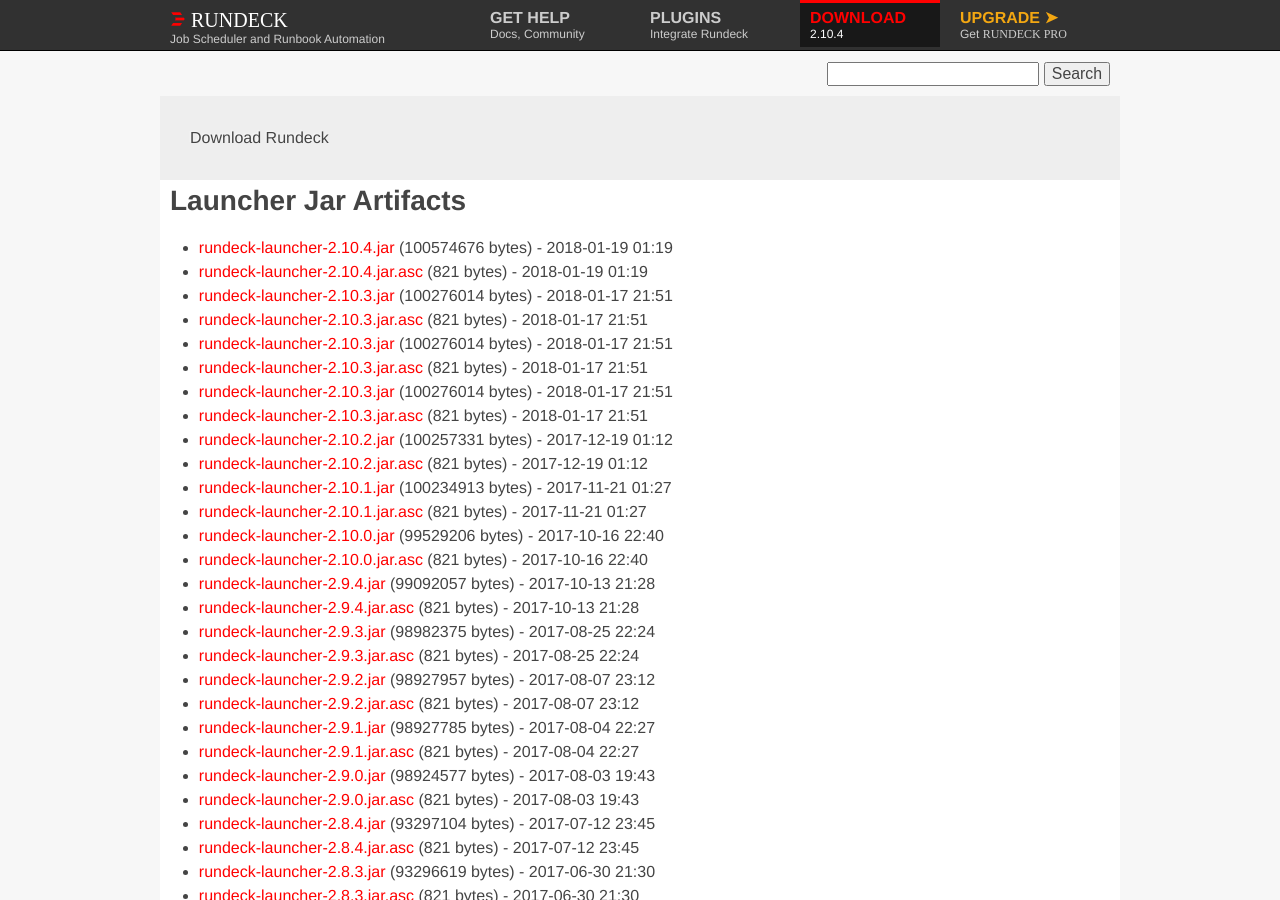
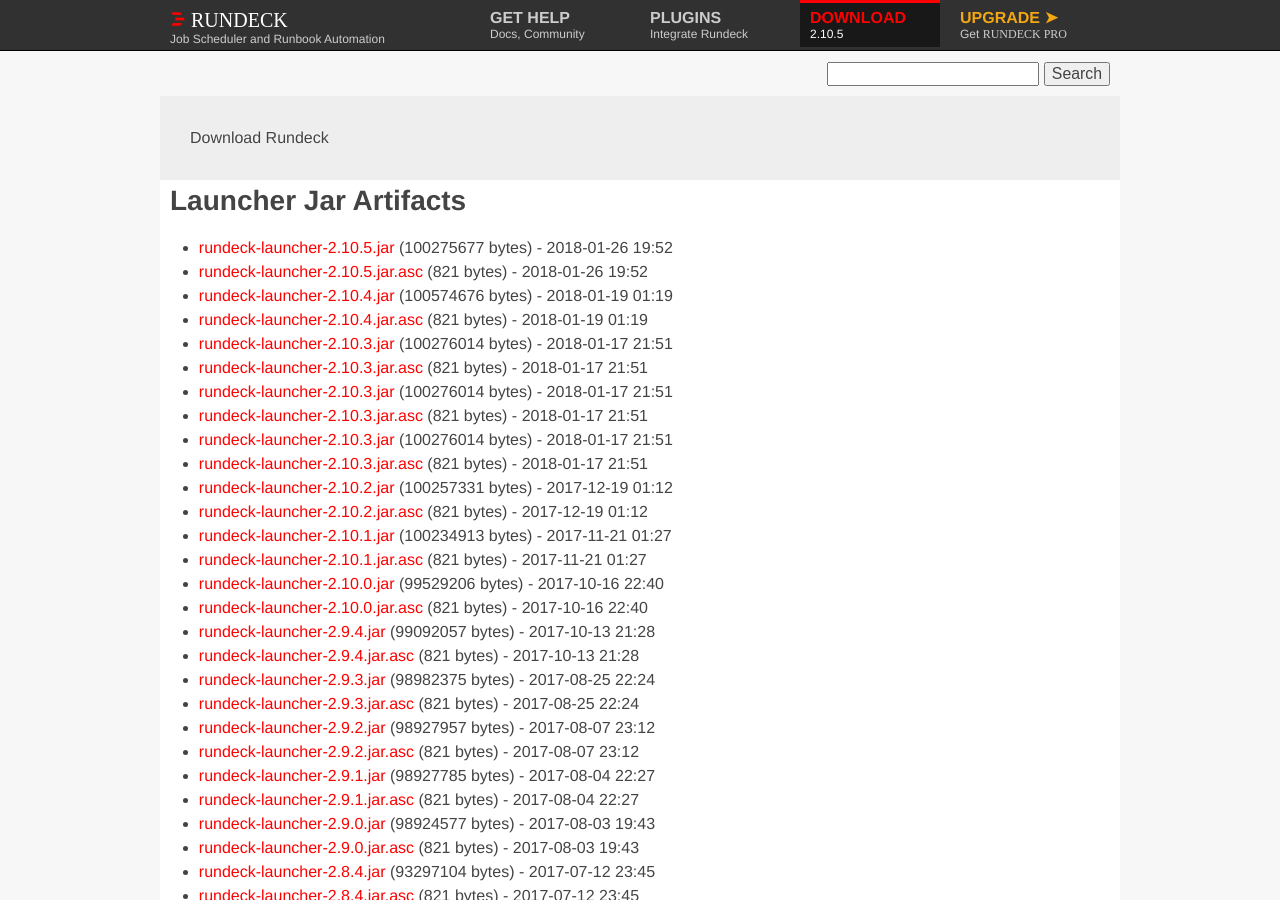
Before and after one commit to rundeck/rundeck-ghpages, a Jekyll site: the page built from download/jar/index.md, in a window 1280 px wide and 900 px high. Built offline with Jekyll 4.4.1, drawn with Linux system fonts in a browser that asks for light colours; nearby versions of some CDN libraries.

Commit message:
Update site to 2.10.5 download links

```diff
--- a/_config.yml
+++ b/_config.yml
@@ -1,18 +1,18 @@
 baseurl: ""
 url: ""
 full_url: "http://www.rundeck.org"
-rd_version: "2.10.4"
-rd_jar_name: "rundeck-launcher-2.10.4.jar"
-rd_jar_sha: "347a4a8e64023d5620573f2a32c81be875a3b20a"
-rd_jar_url: "http://download.rundeck.org/jar/rundeck-launcher-2.10.4.jar"
-rd_jar_size: "100574676"
-rd_deb_name: "rundeck_2.10.4-1-GA_all.deb"
-rd_deb_url: "http://download.rundeck.org/deb/rundeck_2.10.4-1-GA_all.deb"
-rd_deb_sha: "0ebb9161b3b43015dc2b3cfa55f21d703c1dce65"
-rd_deb_size: "111454516"
-rd_zipball: "https://github.com/rundeck/rundeck/zipball/v2.10.4"
-rd_tarball: "https://github.com/rundeck/rundeck/tarball/v2.10.4"
-rd_releasenotes: "https://github.com/rundeck/rundeck/blob/v2.10.4/RELEASE.md"
+rd_version: "2.10.5"
+rd_jar_name: "rundeck-launcher-2.10.5.jar"
+rd_jar_sha: "f02e727c3b02666a9468c2ee0d62c4dc06e105dd"
+rd_jar_url: "http://download.rundeck.org/jar/rundeck-launcher-2.10.5.jar"
+rd_jar_size: "100275677"
+rd_deb_name: "rundeck_2.10.5-1-GA_all.deb"
+rd_deb_url: "http://download.rundeck.org/deb/rundeck_2.10.5-1-GA_all.deb"
+rd_deb_sha: "1f012ff3b20d5ccddc62a2989b551ebf2cf29ef1"
+rd_deb_size: "111324748"
+rd_zipball: "https://github.com/rundeck/rundeck/zipball/v2.10.5"
+rd_tarball: "https://github.com/rundeck/rundeck/tarball/v2.10.5"
+rd_releasenotes: "https://github.com/rundeck/rundeck/blob/v2.10.5/RELEASE.md"
 markdown: kramdown
 gems:
   - jekyll-seo-tag
--- a/download/jar/index.md
+++ b/download/jar/index.md
@@ -3,6 +3,8 @@
 layout: download
 download_type: Launcher Jar
 ---
+* [rundeck-launcher-2.10.5.jar](http://download.rundeck.org/jar/rundeck-launcher-2.10.5.jar) (100275677 bytes) - 2018-01-26 19:52
+* [rundeck-launcher-2.10.5.jar.asc](http://download.rundeck.org/jar/rundeck-launcher-2.10.5.jar.asc) (821 bytes) - 2018-01-26 19:52
 * [rundeck-launcher-2.10.4.jar](http://download.rundeck.org/jar/rundeck-launcher-2.10.4.jar) (100574676 bytes) - 2018-01-19 01:19
 * [rundeck-launcher-2.10.4.jar.asc](http://download.rundeck.org/jar/rundeck-launcher-2.10.4.jar.asc) (821 bytes) - 2018-01-19 01:19
 * [rundeck-launcher-2.10.3.jar](http://download.rundeck.org/jar/rundeck-launcher-2.10.3.jar) (100276014 bytes) - 2018-01-17 21:51
```
Also changed, not shown: download/deb/index.md (+1 -0 lines), download/rpm/index.md (+2 -0 lines), download/war/index.md (+2 -0 lines), news/_posts/2018-01-26-rundeck-2.10.5.md (added, +47 -0 lines).
